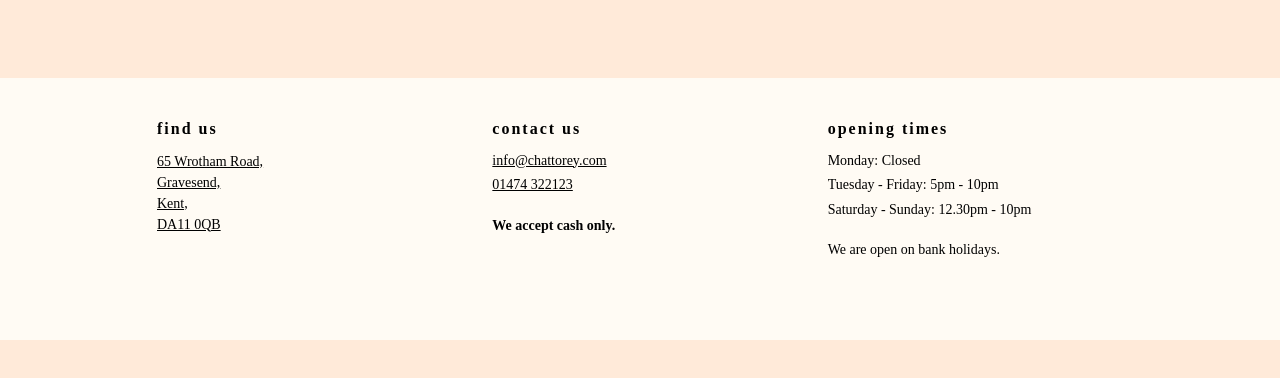
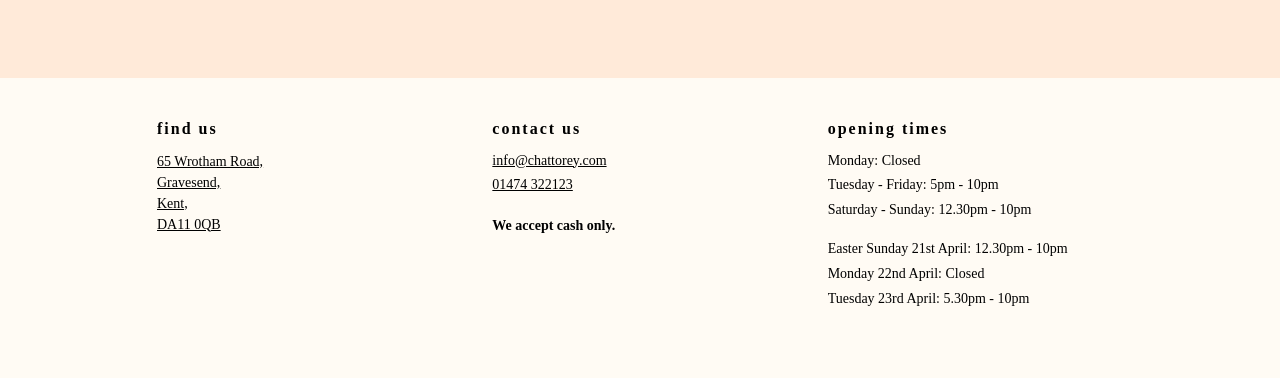
Before and after one commit to eisacke/chattorey, a Gatsby site: page / in a window 1280 px wide. Shown: the part 514-892 px from the top of the page. Before the commit the page ends 854 px from the top, so only its background shows below. Built offline with nearby package versions, Linux system fonts and the light colour scheme; Gatsby itself is replaced by a stand-in of ours.

Commit message:
Add Easter opening times

```diff
--- a/src/components/footer/footer.js
+++ b/src/components/footer/footer.js
@@ -45,7 +45,13 @@ const Footer = () => (
             <li>Tuesday - Friday: 5pm - 10pm</li>
             <li>Saturday - Sunday: 12.30pm - 10pm</li>
           </ul>
-          <p className="no-push">We are open on bank holidays.</p>
+
+<ul>
+            <li>Easter Sunday 21st April: 12.30pm - 10pm</li>
+            <li>Monday 22nd April: Closed</li>
+            <li>Tuesday 23rd April: 5.30pm - 10pm</li>
+          </ul>
+
         </div>
       </div>
     </div>
```
